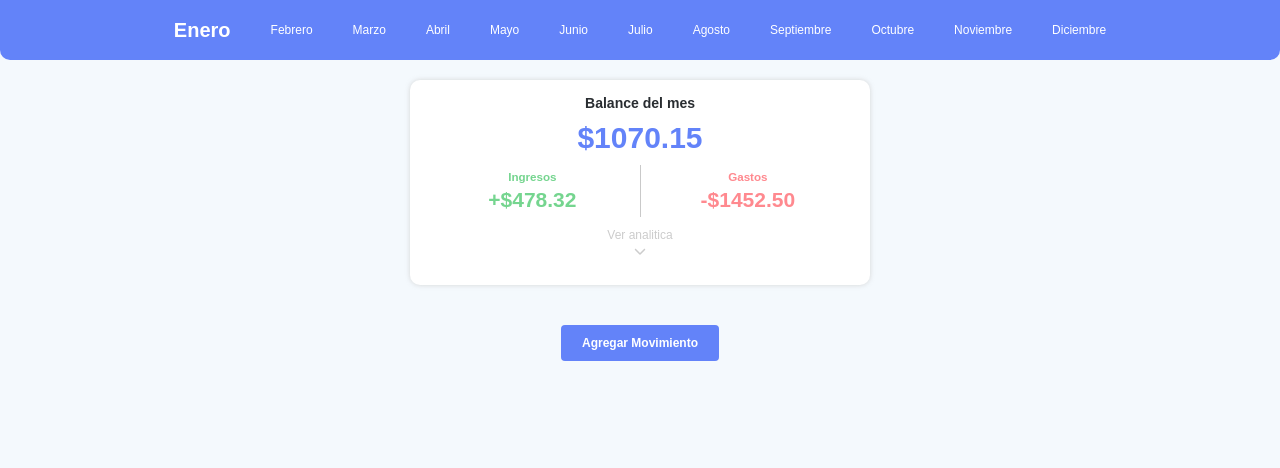
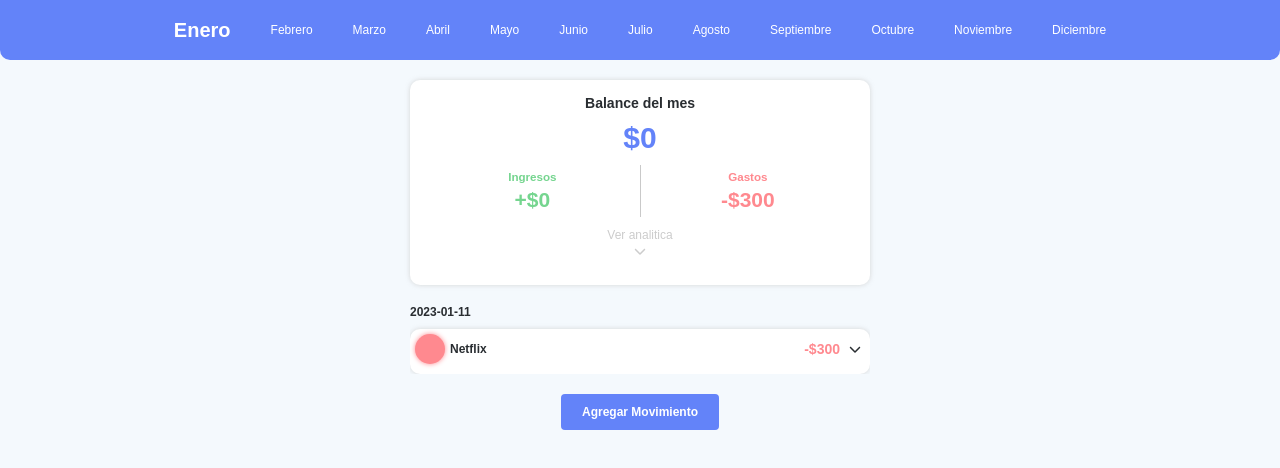
Before and after one commit to IrvingRR/control-cost-app, a React (Vite) app: page / in a window 1280 px wide. Shown: the top 468 px of the page. Built offline with nearby package versions, Linux system fonts and the light colour scheme; data requests are answered from the project's data file.

Commit message:
[Feature]: Get incomes and spents values functionality created

```diff
--- a/src/actions/movements.js
+++ b/src/actions/movements.js
@@ -2,5 +2,7 @@ export const movementsActions = {
     readMovements: '@movements/READ_MOVEMENTS',
     addMovement: '@movements/ADD_MOVEMENT',
     deleteMovement: '@movements/DELETE_MOVEMENT',
-    filterMovements: '@movements/FILTER_MOVEMENT'
+    filterMovements: '@movements/FILTER_MOVEMENT',
+    setIncomes: '@movements/SET_INCOMES',
+    setSpents: '@movements/SET_SPENTS',
 };
--- a/src/components/Balance.jsx
+++ b/src/components/Balance.jsx
@@ -1,26 +1,33 @@
-import { useState } from 'react';
+import { useState, useContext, useEffect } from 'react';
 import { FontAwesomeIcon } from '@fortawesome/react-fontawesome';
 import { faChevronDown, faChevronUp } from '@fortawesome/free-solid-svg-icons';
 import { BalanceCard, BalanceValue, Statistics, StatisticsValue, AnalyticsCard, AnalyticsButton } from "../styled/components/balance.styles";
+import { MainContext } from '../contexts/MainContext';
 
 export const Balance = () => {
 
     const [isAnalyticsVisible, setIsAnalyticsVisible] = useState(false);
+    const { balance, movements } = useContext(MainContext);
 
     const handleToggleAnalytics = () => setIsAnalyticsVisible(!isAnalyticsVisible);
+    const incomes = movements.filter(movement => movement.type === 'income')
+                    .reduce((acc, movement) => acc + movement.amount, 0);
+
+    const spents = movements.filter(movement => movement.type === 'spent')
+                   .reduce((acc, movement) => acc + movement.amount, 0);
 
     return (
         <BalanceCard>
             <h3>Balance del mes</h3>
-            <BalanceValue>$1070.15</BalanceValue>
+            <BalanceValue>${balance}</BalanceValue>
             <Statistics>
                 <StatisticsValue>
                     <h5>Ingresos</h5>
-                    <h2>+$478.32</h2>
+                    <h2>+${incomes}</h2>
                 </StatisticsValue>
                 <StatisticsValue>
                     <h5>Gastos</h5>
-                    <h2>-$1452.50</h2>
+                    <h2>-${spents}</h2>
                 </StatisticsValue>
             </Statistics>
             <AnalyticsButton onClick={handleToggleAnalytics}>
--- a/src/contexts/MainContext.jsx
+++ b/src/contexts/MainContext.jsx
@@ -9,7 +9,10 @@ const MainProvider = ({ children }) => {
 
     const initialState = {
         movements: [],
-        filter: 'Enero'
+        filter: 'Enero',
+        incomes: 0,
+        spents: 0,
+        balance: 0
     };
 
     const [state, dispatch] = useReducer(movementsReducer, initialState);
@@ -46,13 +49,36 @@ const MainProvider = ({ children }) => {
         };
 
         dispatch(action);
+    };
+
+    const setIncomes = (incomes) => {
+        const action = {
+            type: movementsActions.setIncomes,
+            payload: incomes
+        };
+
+        dispatch(action);
+    };
+
+    const setSpents = (spents) => {
+        const action = {
+            type: movementsActions.setSpents,
+            payload: spents
+        };
+
+        dispatch(action);
     }
 
     const valueProvider = {
         movements: state.movements,
         filter: state.filter,
+        incomes: state.incomes,
+        spents: state.spents,
+        balance: state.balance,
         filterMovementsByMonth,
-        createMovement
+        createMovement,
+        setIncomes,
+        setSpents
     };
 
     return (
--- a/src/data/index.json
+++ b/src/data/index.json
@@ -1,14 +1,94 @@
 {
   "movements": [
     {
-      "title": "Hello March",
-      "amount": 500,
-      "date": "2023-03-23",
+      "title": "Pizza",
+      "amount": 100,
+      "date": "2023-05-08",
       "description": null,
       "category": "transaction",
       "type": "income",
-      "month": "Marzo",
+      "month": "Mayo",
       "id": 1
+    },
+    {
+      "title": "Pago recibido",
+      "amount": 200,
+      "date": "2023-05-17",
+      "description": null,
+      "category": "pay",
+      "type": "income",
+      "month": "Mayo",
+      "id": 2
+    },
+    {
+      "title": "Sueldo recibido",
+      "amount": 500,
+      "date": "2023-05-16",
+      "description": null,
+      "category": "pay",
+      "type": "income",
+      "month": "Mayo",
+      "id": 3
+    },
+    {
+      "title": "Hello Julio",
+      "amount": 300,
+      "date": "2023-07-14",
+      "description": null,
+      "category": "pay",
+      "type": "spent",
+      "month": "Julio",
+      "id": 4
+    },
+    {
+      "title": "Other income",
+      "amount": 100,
+      "date": "2023-05-16",
+      "description": null,
+      "category": "pay",
+      "type": "income",
+      "month": "Mayo",
+      "id": 5
+    },
+    {
+      "title": "Pago de curso",
+      "amount": 2000,
+      "date": "2023-05-15",
+      "description": null,
+      "category": "pay",
+      "type": "spent",
+      "month": "Mayo",
+      "id": 6
+    },
+    {
+      "title": "dsfsdf",
+      "amount": 100,
+      "date": "2023-05-16",
+      "description": null,
+      "category": "pay",
+      "type": "income",
+      "month": "Mayo",
+      "id": 7
+    },
+    {
+      "title": "Mc Donals",
+      "amount": 500,
+      "date": "2023-05-24",
+      "description": null,
+      "category": "pay",
+      "type": "spent",
+      "month": "Mayo",
+      "id": 8
+    },
+    {
+      "title": "Netflix",
+      "amount": 300,
+      "date": "2023-01-11",
+      "description": null,
+      "category": "pay",
+      "type": "spent",
+      "month": "Enero",
+      "id": 9
     }
   ]
 }
--- a/src/reducers/MovementsReducer.js
+++ b/src/reducers/MovementsReducer.js
@@ -23,6 +23,20 @@ export const movementsReducer = (state, action) => {
                 movements: [...state.movements, action.payload]
             };
 
+        case movementsActions.setIncomes: {
+            return {
+                ...state,
+                incomes: action.payload
+            };
+        };
+
+        case movementsActions.setSpents: {
+            return {
+                ...state,
+                spents: action.payload
+            };
+        };
+
         case movementsActions.deleteMovement:
             return console.log('Deleting movement...');
 
```
